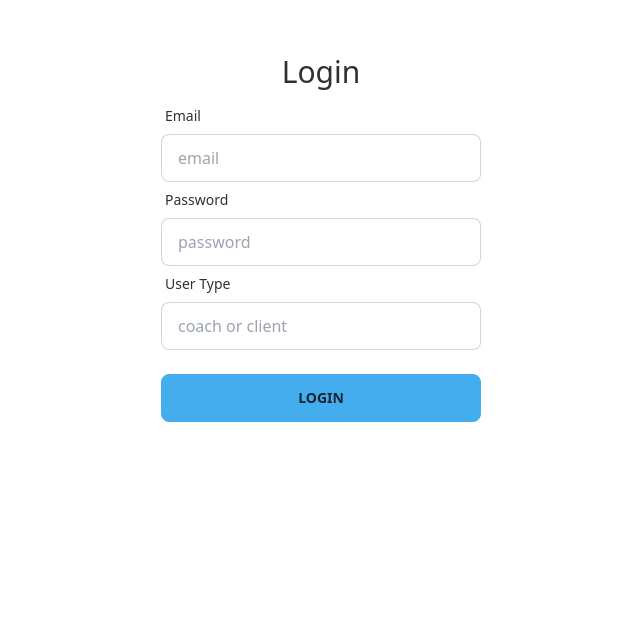
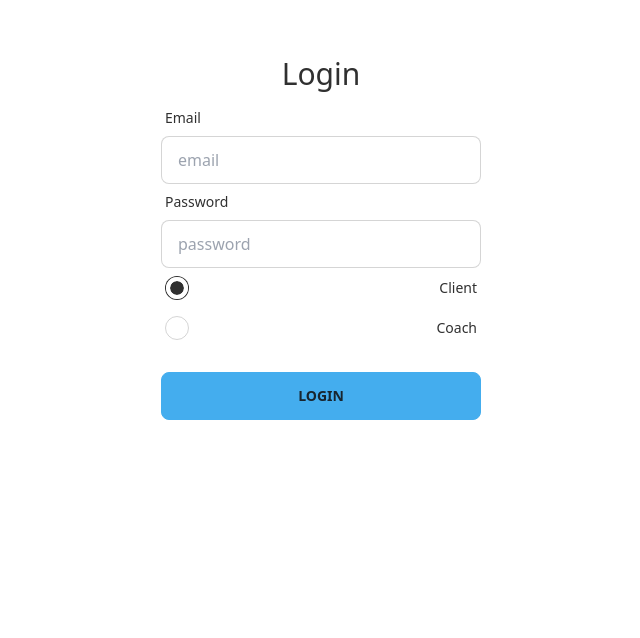
Before and after one commit to Luke-Ashref-Final-Project/fitrack-client, a React (Create React App) app: page /login in a window 1280 px wide. Shown: the part 162-800 px from the top of the page, without its empty margins (319-959 px from the left). Built offline with nearby package versions, Linux system fonts and the light colour scheme.

Commit message:
added temporary login signup buttons

```diff
--- a/src/pages/HomePage.js
+++ b/src/pages/HomePage.js
@@ -1,3 +1,4 @@
+import { Link } from "react-router-dom";
 import Logo from "../logo.svg";
 import cta1 from "../images/cta-1.png";
 
@@ -16,9 +17,14 @@ const HomePage = () => {
         clients!
       </p>
       <img src={cta1} alt="" />
+
+
+      <Link to="/signup"><button className="btn btn-outline">Sign up</button></Link>
+      <Link to="/login"><button className="btn btn-info">Login</button></Link>
     </div>
   </div>
 </div>
+
   );
 };
 
--- a/src/pages/Login.js
+++ b/src/pages/Login.js
@@ -1,5 +1,5 @@
 import { useState, useContext } from "react";
-import { Link, useNavigate } from "react-router-dom";
+import { useNavigate } from "react-router-dom";
 import { AuthContext } from "../context/auth.context";
 import authMethods from "../services/auth.service";
 
@@ -74,17 +74,30 @@ const Login = () => {
             />
           </div>
           <div className="form-control">
-            <label className="label">
-              <span className="label-text">User Type</span>
-            </label>
-            <input
-              type="text"
-              placeholder="coach or client"
-              className="input input-bordered"
-              value={userType}
-              onChange={handleUserType}
-            />
-          </div>
+              <label className="label cursor-pointer">
+                <input
+                  type="radio"
+                  className="radio"
+                  name="userType"
+                  value="client"
+                  onChange={handleUserType}
+                  checked
+                />
+                <span className="label-text">Client</span>
+              </label>
+            </div>
+            <div className="form-control">
+              <label className="label cursor-pointer">
+                <input
+                  type="radio"
+                  name="userType"
+                  className="radio"
+                  value="coach"
+                  onChange={handleUserType}
+                />
+                <span className="label-text">Coach</span>
+              </label>
+            </div>
           <div className="form-control mt-6">
             <button className="btn btn-primary" type="submit">
               Login
```
Lines whose indentation alone changed are shown as unchanged.
